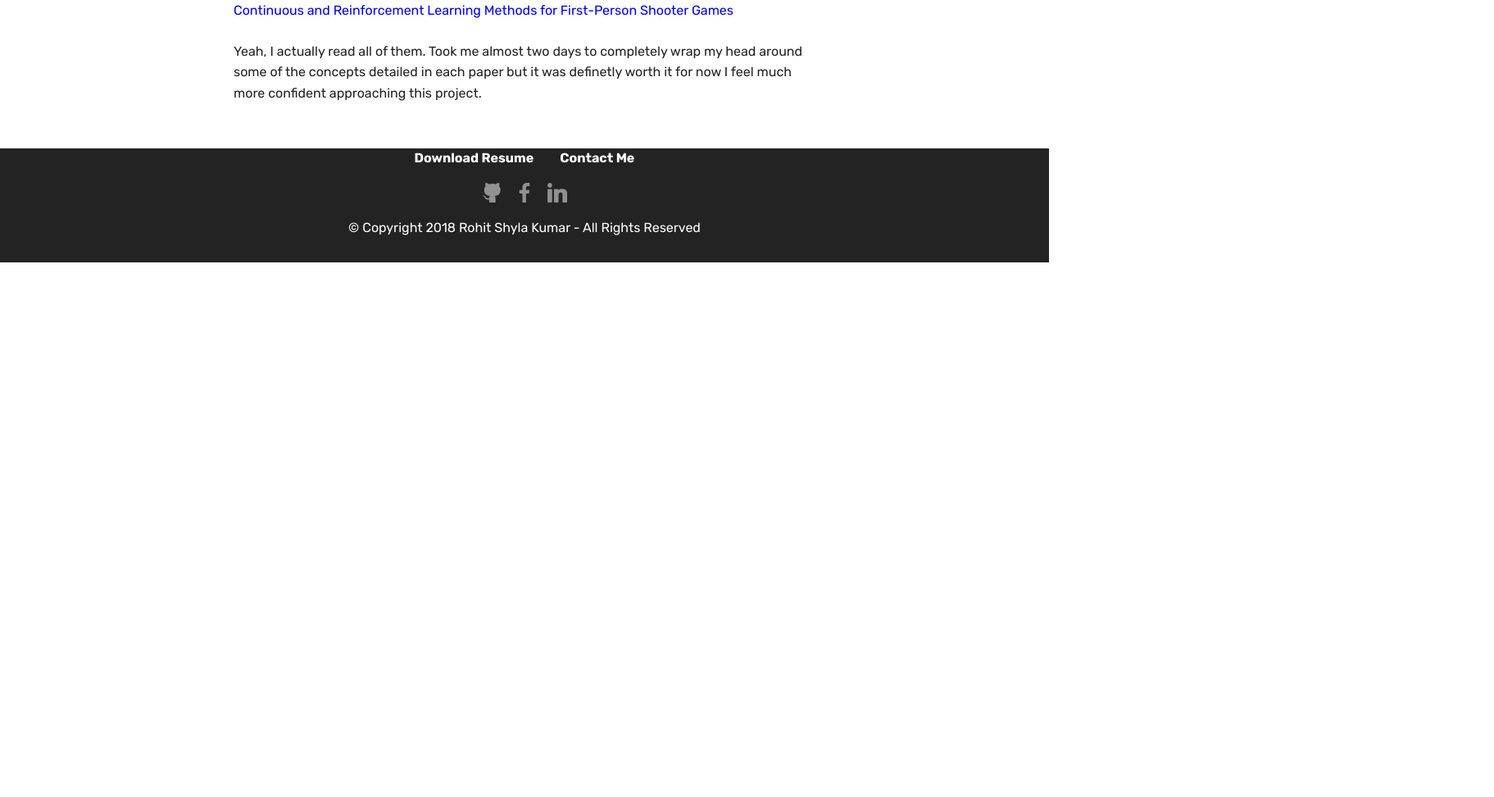
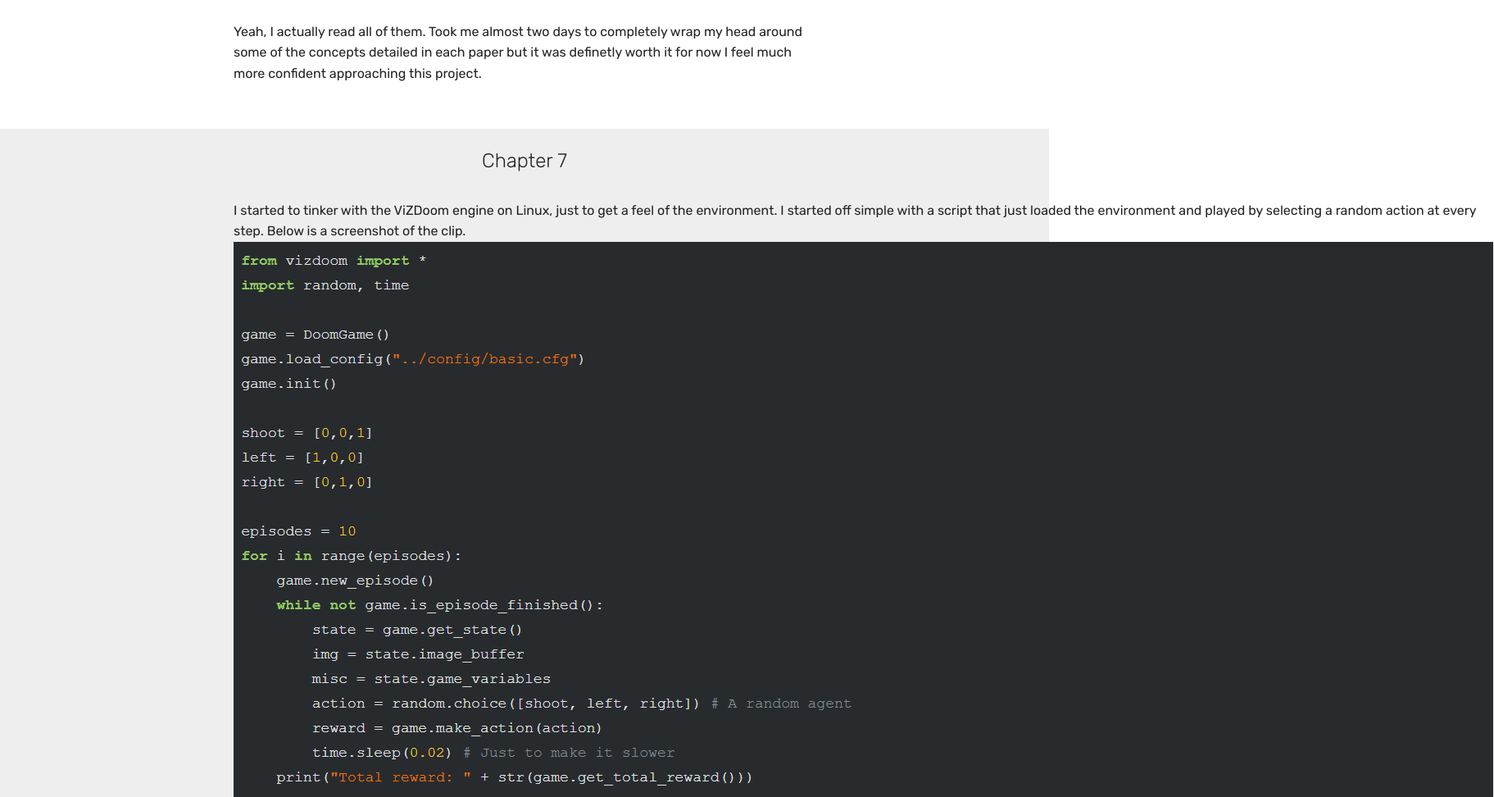
Before and after one commit to Rohit-Shyla-Kumar/Rohit-Shyla-Kumar.github.io, a plain HTML site: page blogadventures1.html in a window 1280 px wide. Shown: the part 4190-5162 px from the top of the page at 82% size, 1823 px wide, since content can reach past the window. Before the commit the page ends 4510 px from the top, so only its background shows below. Drawn offline with Linux system fonts and the light colour scheme.

Commit message:
Update blogadventures1.html

```diff
--- a/blogadventures1.html
+++ b/blogadventures1.html
@@ -270,7 +270,6 @@
                   <a href="https://arxiv.org/pdf/1807.01281.pdf" style="color:blue">  Human-level performance in first-person multiplayer games with population-based deep reinforcement learning </a> <br/>
                   <a href="https://link.springer.com/content/pdf/10.1007/11552413_40.pdf" style="color:blue"> Towards Using First-Person Shooter Computer Games as an Artificial Intelligence Testbed </a> <br/>
                   <a href="https://www.hindawi.com/journals/ijcgt/2008/432365/" style="color:blue"> A Hybrid Fuzzy ANN System for Agent Adaptation in a First Person Shooter </a> <br/>
-                  <a href="dl6.globalstf.org/index.php/joc/article/download/890/824" style="color:blue"> Continuous and Reinforcement Learning Methods for First-Person Shooter Games </a> <br/> </p>
                   <br/><p class="mbr-text align-left mb-0 mbr-fonts-style display-7"> Yeah, I actually read all of them. Took me almost two days to completely wrap my head around some of the concepts detailed in each paper but it was definetly worth it for now I feel much more confident approaching this project. </p><br/>
 
               </div>
@@ -279,6 +278,34 @@
     </div>
 
 
+</section>
+
+
+<section class="mbr-section article content3 cid-qYUMDBb4R7" id="content3-s">
+  <br/>
+  <div>
+    <div class="container">
+        <div class="media-container-row">
+                <h3 class="mbr-section-subtitle align-center mbr-light mbr-fonts-style display-5">
+                    Chapter 7</h3>
+        </div>
+        <br/>
+    </div>
+  </div>
+
+    <div class="container">
+        <div class="media-container-row">
+            <div class="row col-12 col-md-8">
+              <div class="mbr-section-text">
+                <p class="mbr-text align-left mb-0 mbr-fonts-style display-7"> I started to tinker with the ViZDoom engine on Linux, just to get a feel of the environment. I started off simple with a script that just loaded the environment and played by selecting a random action at every step. Below is a screenshot of the clip. <br/> </p>
+                <img src= "assets/images/script.PNG" style= "width:200 height:200 color:blue"> <br/>
+                <br><p class="mbr-text align-left mb-0 mbr-fonts-style display-7">I also had my presentation due on Friday the 19th so I worked on writing my <a href= "assets/report.docx">report </a> and my presentation. Preparing the presentation and report helped me reflect on my progress thus far and bolstered my ability to plan my work for the weeks to come. <br/>
+                <br/>
+
+              </div>
+            </div>
+        </div>
+    </div>
 </section>
 
 
```
